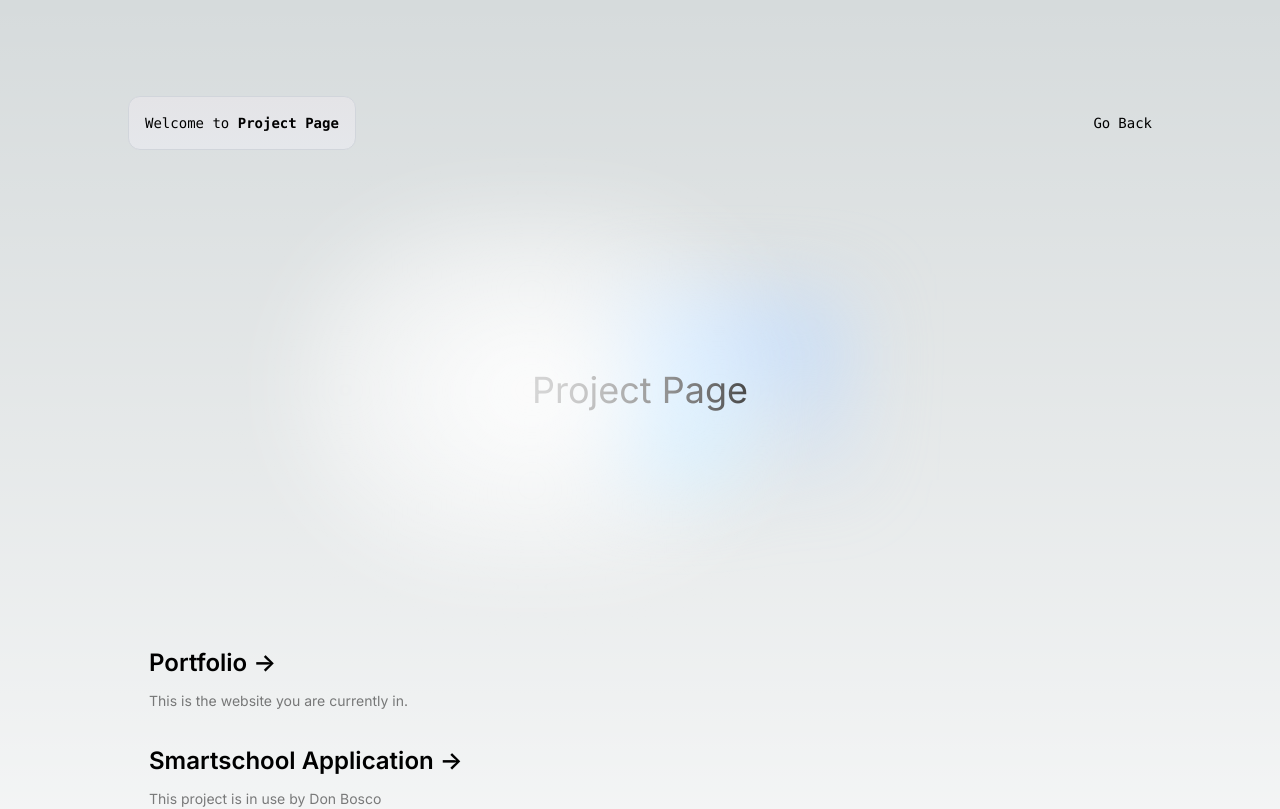
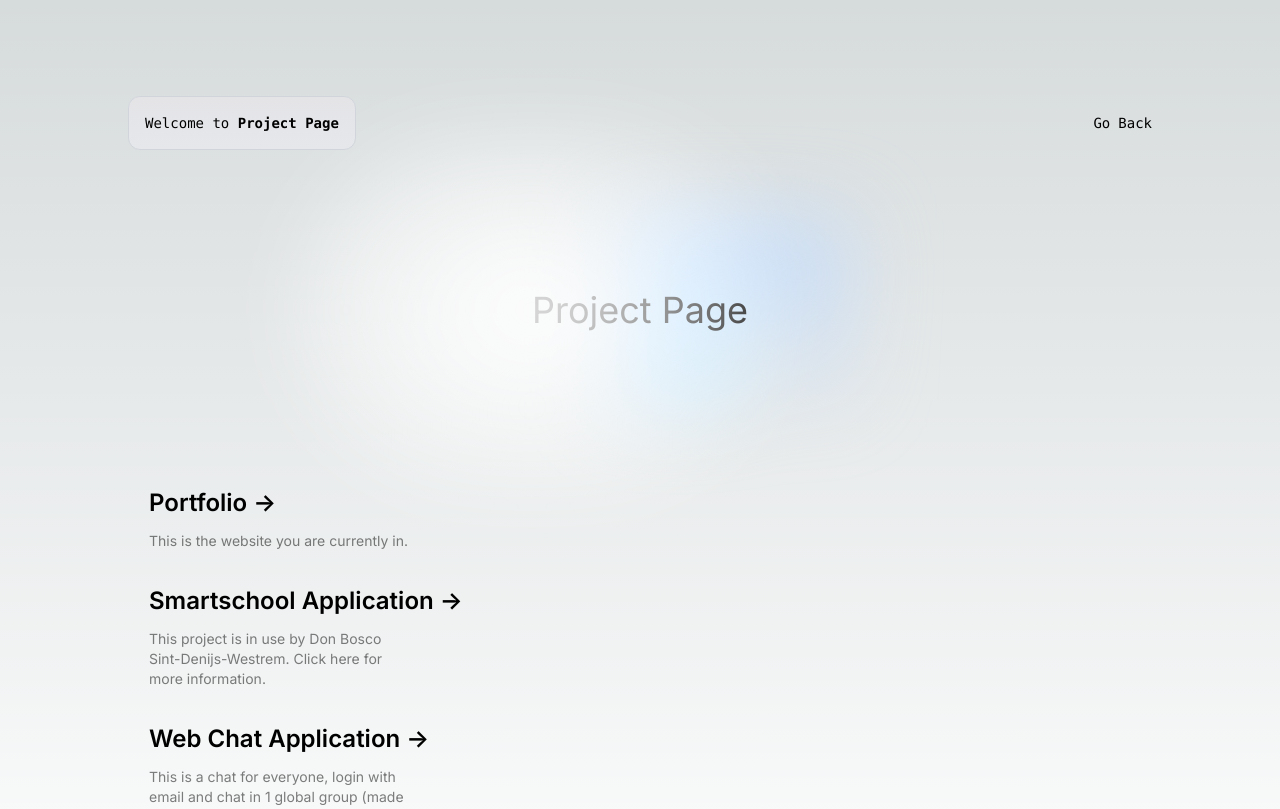
Before and after one commit to VolltixR200/font, a Next.js app: page /projects in a window 1280 px wide. Shown: the top 809 px of the page. Built offline with nearby package versions, Linux system fonts and the light colour scheme.

Commit message:
Changed container heigth of title in main screen so not scrollable

```diff
--- a/app/projects/page.tsx
+++ b/app/projects/page.tsx
@@ -21,7 +21,7 @@ export default function Home() {
             </div>
 
             <div
-                style={{height:'60vh'}}
+                style={{height:'40vh'}}
                 className="relative z-[-1] flex place-items-center before:absolute before:h-[300px] before:w-full before:-translate-x-1/2 before:rounded-full before:bg-gradient-radial before:from-white before:to-transparent before:blur-2xl before:content-[''] after:absolute after:-z-20 after:h-[180px] after:w-full after:translate-x-1/3 after:bg-gradient-conic after:from-sky-200 after:via-blue-200 after:blur-2xl after:content-[''] before:dark:bg-gradient-to-br before:dark:from-transparent before:dark:to-blue-700 before:dark:opacity-10 after:dark:from-sky-900 after:dark:via-[#0141ff] after:dark:opacity-40 sm:before:w-[480px] sm:after:w-[240px] before:lg:h-[360px]">
                 <h1 className="Title text-3xl lg:text-4xl">Project Page</h1>
             </div>
```
